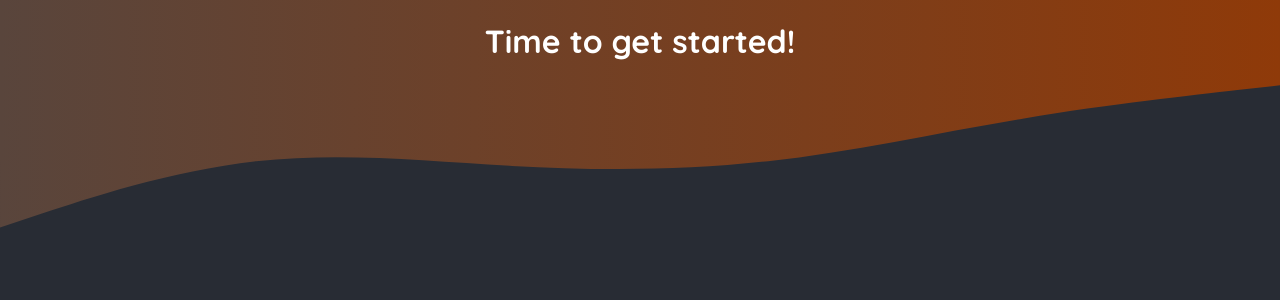
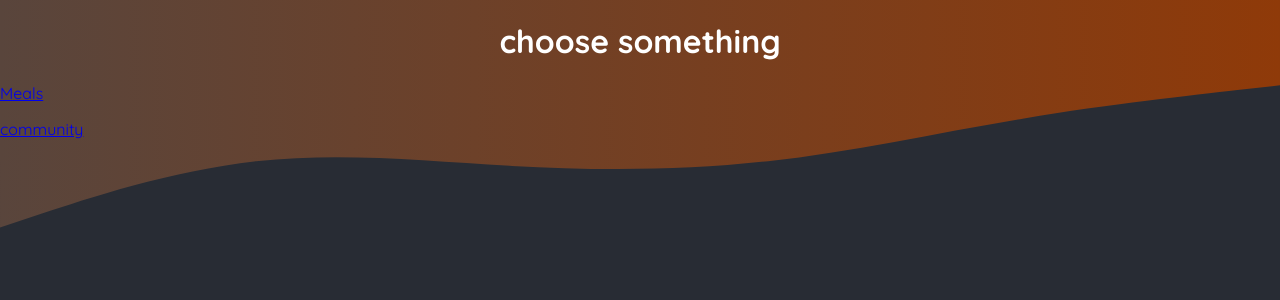
Before and after one commit to sameh-abdelhalem/foodies, a Next.js app: page / in a window 1280 px wide. Shown: the top 300 px of the page. Built offline with nearby package versions, Linux system fonts and the light colour scheme.

Commit message:
add main route folders for the projext

```diff
--- /dev/null
+++ b/app/community/page.jsx
@@ -0,0 +1,3 @@
+export default function Community() {
+  return <h1>Community</h1>;
+}
--- /dev/null
+++ b/app/meals/[details]/page.jsx
@@ -0,0 +1,5 @@
+const MealDetails = ({ params }) => {
+  return <h1> this is {params.details}</h1>;
+};
+
+export default MealDetails;
--- a/app/page.js
+++ b/app/page.js
@@ -1,9 +1,15 @@
+import Link from "next/link";
+
 export default function Home() {
   return (
     <main>
-      <h1 style={{ color: 'white', textAlign: 'center' }}>
-        Time to get started!
-      </h1>
+      <h1 style={{ color: "white", textAlign: "center" }}>choose something</h1>
+      <p>
+        <Link href={"/meals"}>Meals</Link>{" "}
+      </p>
+      <p>
+        <Link href={"/community"}>community</Link>{" "}
+      </p>
     </main>
   );
 }
```
Also changed, not shown: app/meals/page.jsx (added, +11 -0 lines), app/meals/share/page.jsx (added, +8 -0 lines).
